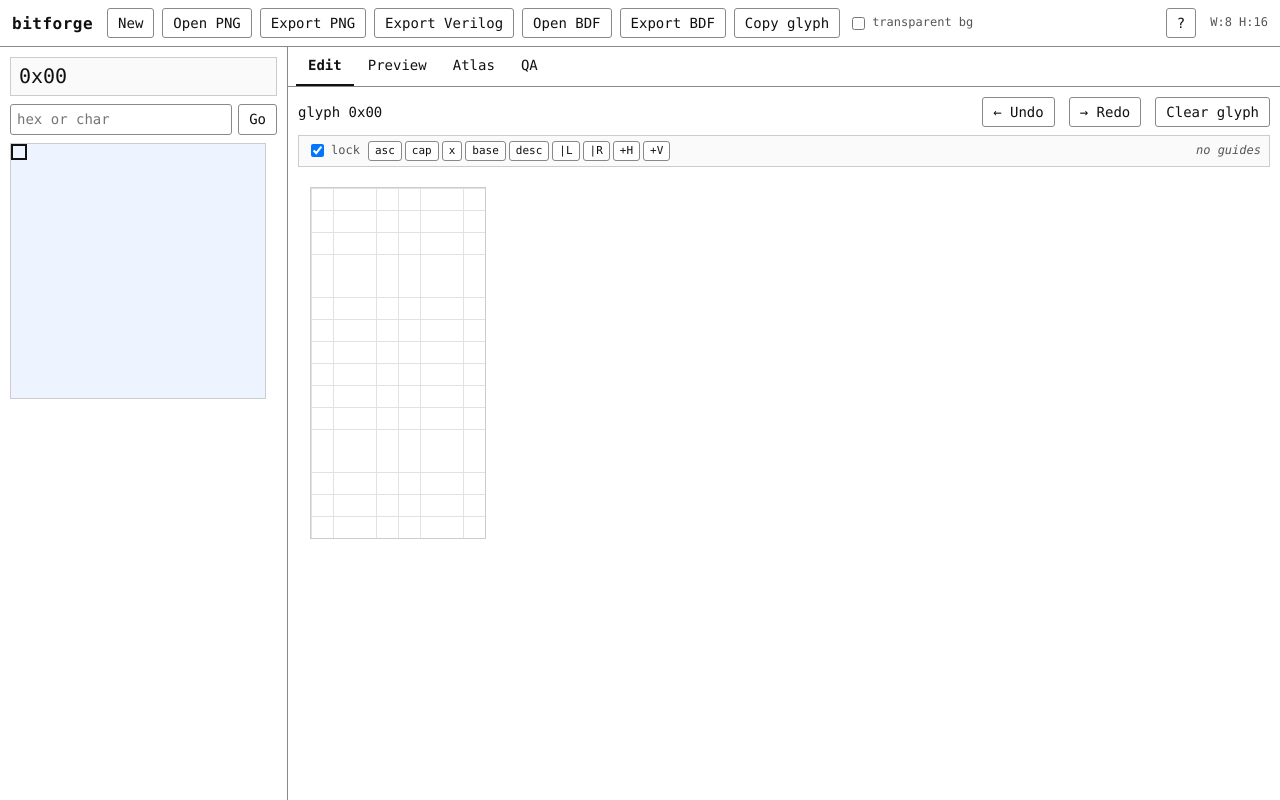
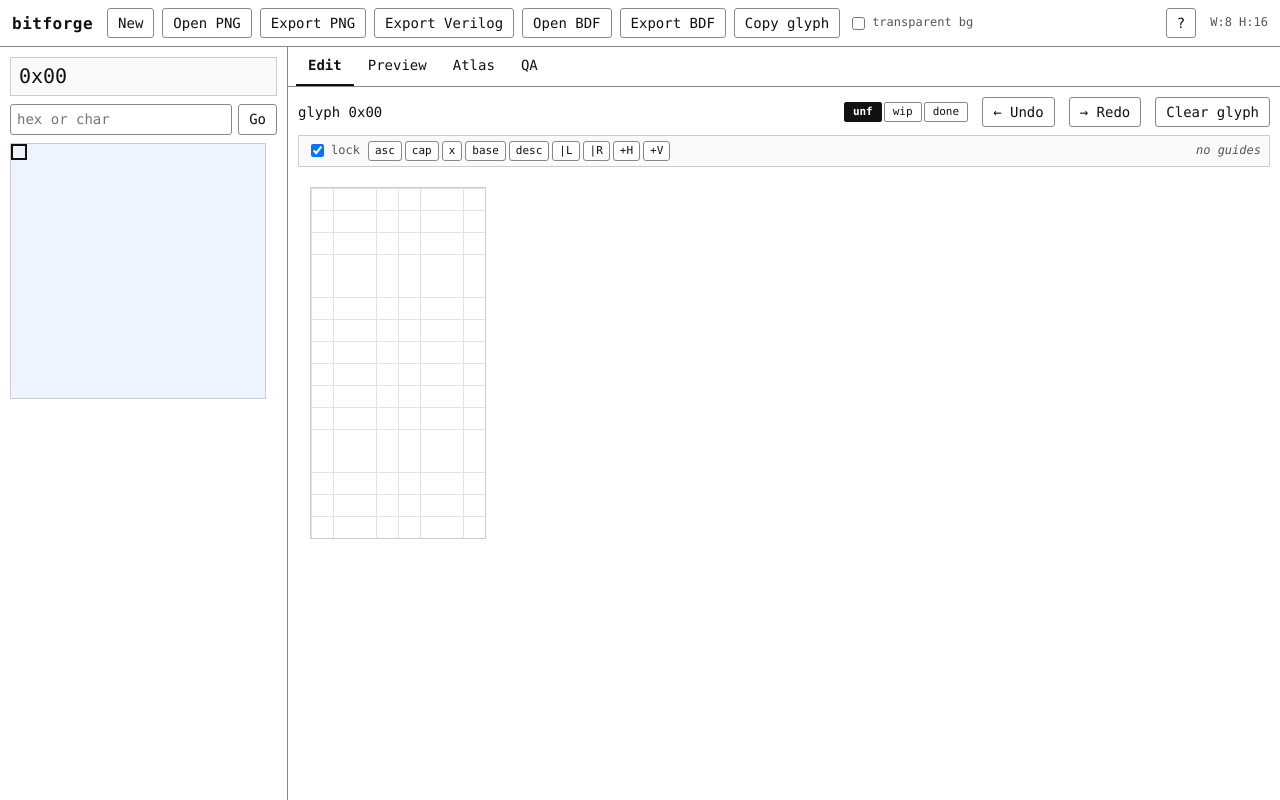
Before and after one commit to kutis96/bitforge, a plain HTML site: page index.html in a window 1280 px wide. Drawn offline with Linux system fonts and the light colour scheme.

Commit message:
bitforge [I.3]: glyph status buttons (unf/wip/done) in the Edit tab

```diff
--- a/css/style.css
+++ b/css/style.css
@@ -94,6 +94,9 @@ button:active { background: #e4e4e4; }
 .panel { display: none; flex: 1; flex-direction: column; padding: 10px; min-height: 0; }
 .panel.active { display: flex; }
 .panel-head { display: flex; align-items: center; gap: 14px; margin-bottom: 8px; flex-wrap: wrap; }
+.glyph-status { display: inline-flex; gap: 2px; align-items: center; }
+.glyph-status button { padding: 1px 8px; font-size: 11px; border-radius: 2px; }
+.glyph-status button.active { background: var(--ink); color: var(--bg); border-color: var(--ink); font-weight: bold; }
 .panel-head label { font-size: 13px; display: inline-flex; gap: 6px; align-items: center; }
 .panel-head input[type="number"] { width: 60px; font: inherit; padding: 2px 4px; border: 1px solid var(--line-strong); border-radius: 3px; }
 .spacer { flex: 1; }
--- a/index.html
+++ b/index.html
@@ -56,6 +56,11 @@
         <div class="panel-head">
           <span id="edit-label">glyph</span>
           <span class="spacer"></span>
+          <span id="glyph-status" class="glyph-status" title="Status of the current glyph (also: right-click a glyph in the Atlas tab)">
+            <button id="st-unfinished" type="button" data-st="0" title="Mark as unfinished">unf</button>
+            <button id="st-wip" type="button" data-st="1" title="Mark as WIP">wip</button>
+            <button id="st-done" type="button" data-st="2" title="Mark as done">done</button>
+          </span>
           <button id="btn-undo" type="button" title="Undo (Ctrl/&#8984;+Z)">&#8592; Undo</button>
           <button id="btn-redo" type="button" title="Redo (Ctrl/&#8984;+Shift+Z)">&#8594; Redo</button>
           <button id="btn-clear" type="button">Clear glyph</button>
--- a/js/app.js
+++ b/js/app.js
@@ -234,7 +234,17 @@
     state.font.status[code] = (st === 1 || st === 2) ? st : 0;
     bumpFontVersion();
     drawAtlas(); drawSelector();
+    renderGlyphStatus();
     saveLS();
+  }
+
+  // Edit-tab status buttons: highlight the one matching the selected glyph.
+  function renderGlyphStatus() {
+    if (!el.stUnfinished) return; // before init
+    var st = state.font.status[state.selected];
+    el.stUnfinished.classList.toggle("active", st === 0);
+    el.stWip.classList.toggle("active", st === 1);
+    el.stDone.classList.toggle("active", st === 2);
   }
 
   // Map a pointer event on the atlas canvas to a glyph code (or null).
@@ -562,6 +572,7 @@
   function redrawAll() {
     updateSelHeader();
     updateDims();
+    renderGlyphStatus();
     drawSelector();
     drawEditor();
     drawPvGlyph();
@@ -733,6 +744,7 @@
     drawSelector();
     drawEditor();
     drawPvGlyph();
+    renderGlyphStatus();
   }
 
   function doJump() {
@@ -918,6 +930,7 @@
       btnCopyGlyph: $("btn-copy-glyph"),
       chkPngTransparent: $("chk-png-transparent"),
       btnClear: $("btn-clear"), btnUndo: $("btn-undo"), btnRedo: $("btn-redo"),
+      stUnfinished: $("st-unfinished"), stWip: $("st-wip"), stDone: $("st-done"),
       editor: $("editor"), editLabel: $("edit-label"),
       glock: $("glock"), glist: $("glist"),
       pvScale: $("pv-scale"), pvBold: $("pv-bold"), pvItalic: $("pv-italic"), pvBaseline: $("pv-baseline"),
@@ -943,6 +956,17 @@
     el.fileBdf.addEventListener("change", onBdfFile);
     el.btnExportBdf.addEventListener("click", exportBdf);
     el.btnCopyGlyph.addEventListener("click", copyGlyphToClipboard);
+
+    // Edit-tab status buttons (DECISIONS #50): mark the current glyph, then
+    // move on to the next one (arrows / atlas click). Re-clicking the active
+    // state is a no-op so it doesn't bump the font version for nothing.
+    var stBtns = [
+      [el.stUnfinished, 0], [el.stWip, 1], [el.stDone, 2]
+    ];
+    for (var si = 0; si < stBtns.length; si++)
+      (function (btn, st) { btn.addEventListener("click", function () {
+        if (state.font.status[state.selected] !== st) setStatus(state.selected, st);
+      }); })(stBtns[si][0], stBtns[si][1]);
 
     el.btnClear.addEventListener("click", function () {
       var code = state.selected;
```
Also changed, not shown: test/stub-dom.js (+14 -1 lines), test/test-dom.js (+32 -0 lines), 4 other files.
